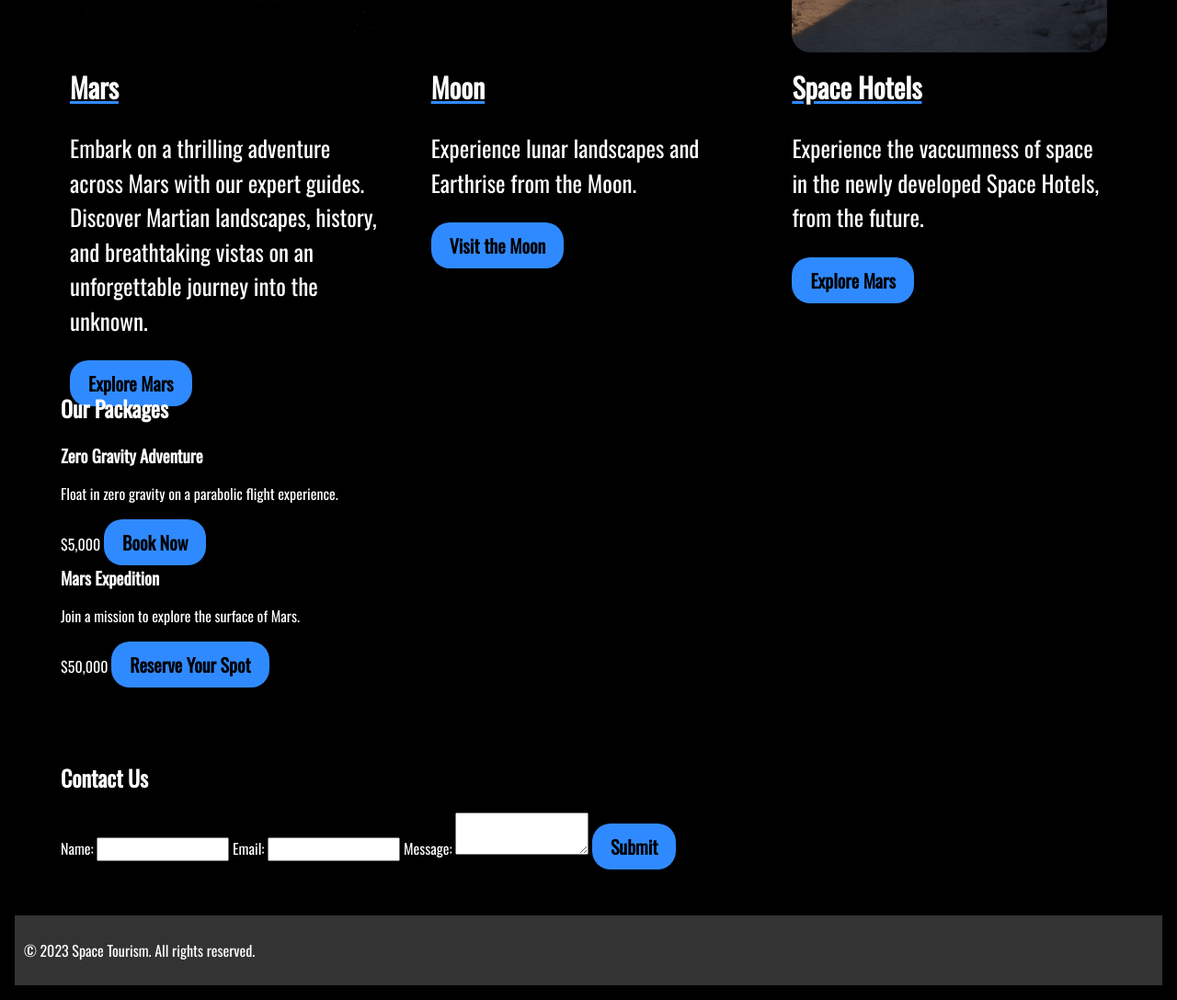
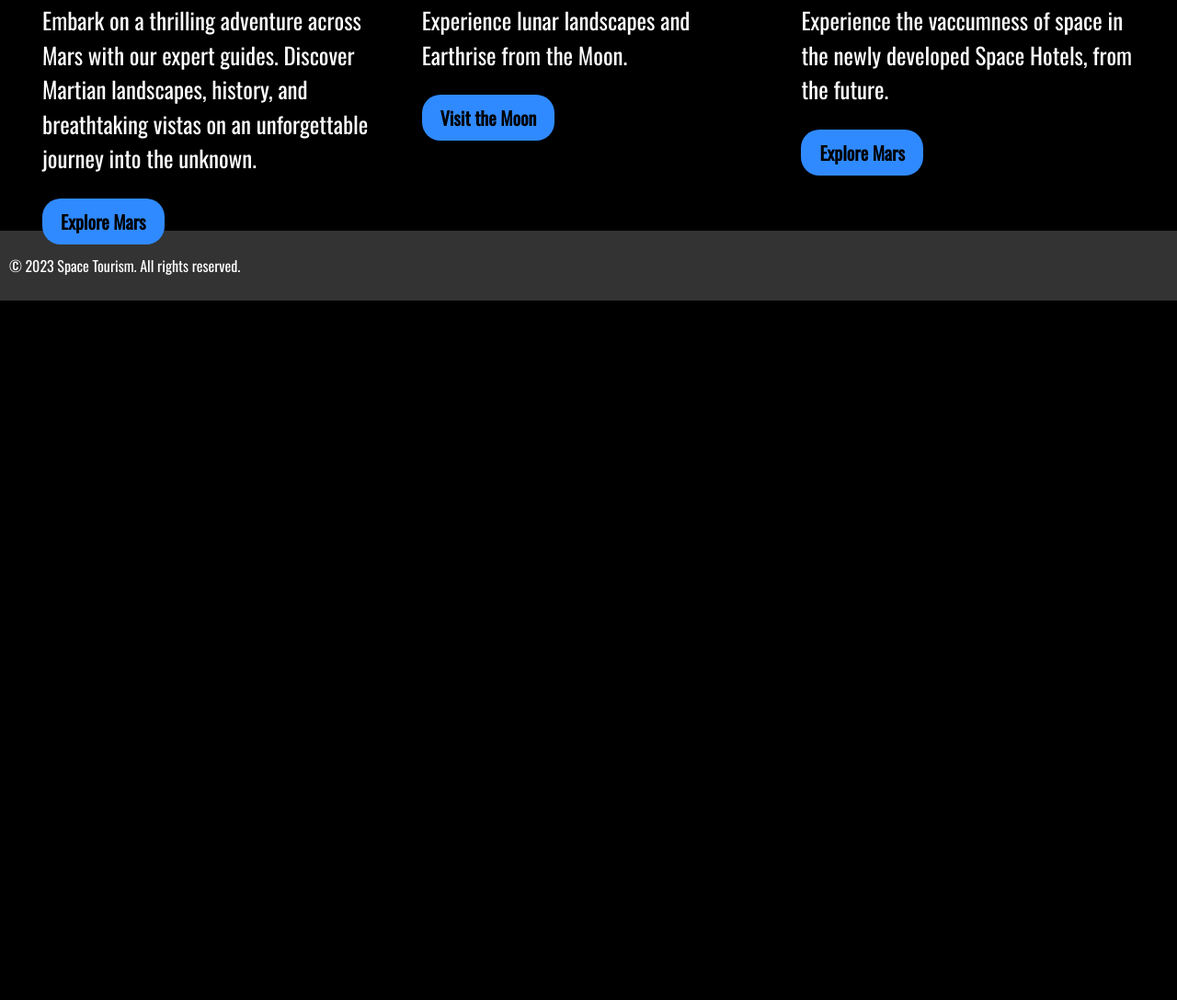
Before and after one commit to TejasRanjith/Nasa_Space_App, a plain HTML site: page index.html in a window 1280 px wide. Shown: the part 1166-2254 px from the top of the page at 92% size. After the commit the page ends 1493 px from the top, so only its background shows below. Drawn offline with nearby package versions, Linux system fonts and the light colour scheme; a web font is replaced by a local one.

Commit message:
Final Changes

```diff
--- a/index.html
+++ b/index.html
@@ -34,59 +34,28 @@
                     <img src="images/mars.jpg" alt="Mars" class="mars_img">
                     <u class="underline"><h3 class="dest_heading">Mars</h3></u>
                     <p>Embark on a thrilling adventure across Mars with our expert guides. Discover Martian landscapes, history, and breathtaking vistas on an unforgettable journey into the unknown.</p>
-                    <a class="button" href="#">Explore Mars</a>
+                    <a class="button" href="mars.html">Explore Mars</a>
                 </li>
                 <li>
                     <img src="images/moon.jpg" alt="Moon" class="moon_img">
                     <u class="underline"><h3 class="dest_heading">Moon</h3></u>
                     <p>Experience lunar landscapes and Earthrise from the Moon.</p>
-                    <a class="button" href="#">Visit the Moon</a>
+                    <a class="button" href="moon.html">Visit the Moon</a>
                 </li>
                 <li>
-                    <img src="moonhotel.jpg" alt="Mars" class="hotels_img">
+                    <img src="moonhotel.jpg" alt="Hotel" class="hotels_img">
                     <u class="underline"><h3 class="dest_heading">Space Hotels</h3></u>
                     <p>Experience the vaccumness of space in the newly developed Space Hotels, from the future.</p>
-                    <a class="button" href="#">Explore Mars</a>
+                    <a class="button" href="hotels.html">Explore Mars</a>
                 </li>
             </ul>
         </section>
 
-        <section id="packages">
-            <h2>Our Packages</h2>
-            <div class="package">
-                <h3>Zero Gravity Adventure</h3>
-                <p>Float in zero gravity on a parabolic flight experience.</p>
-                <span class="price">$5,000</span>
-                <a class="button" href="#">Book Now</a>
-            </div>
-            <div class="package">
-                <h3>Mars Expedition</h3>
-                <p>Join a mission to explore the surface of Mars.</p>
-                <span class="price">$50,000</span>
-                <a class="button" href="#">Reserve Your Spot</a>
-            </div>
-            <!-- Add more packages here -->
-        </section>
 
-        <section id="contact">
-            <h2>Contact Us</h2>
-            <form action="contact.php" method="post">
-                <label for="name">Name:</label>
-                <input type="text" id="name" name="name" required>
-
-                <label for="email">Email:</label>
-                <input type="email" id="email" name="email" required>
-
-                <label for="message">Message:</label>
-                <textarea id="message" name="message" required></textarea>
-
-                <input class="button" type="submit" value="Submit">
-            </form>
-        </section>
+    </div>
 
         <footer>
             <p>&copy; 2023 Space Tourism. All rights reserved.</p>
         </footer>
-    </div>
 </body>
 </html>
--- a/style.css
+++ b/style.css
@@ -147,7 +147,6 @@ nav ul li a:hover {
 
 /* Style the main sections with a white background */
 section {
-    padding: 30px;
     /* transparent background */
     background-color: rgba(255, 255, 255, 0.0);
     margin: 20px;
@@ -257,3 +256,25 @@ footer {
     font-size: 30px;
     padding-top: 10px;
  }
+
+ .pack_heading{
+        font-size: 40px;
+    font-weight: bold;
+    font-style: italic;
+
+    margin-bottom: 20px;
+    color: #ffffff;
+ }
+ .pack_head{
+    font-size: 30px;
+    padding-top: 10px;
+ }
+
+ .mars_img_pack{
+    padding-top: 20px;
+    padding-bottom: 20px;
+    width: 100%;
+    height: 58%;
+    object-fit: cover;
+    border-radius: 20px;
+}
```
